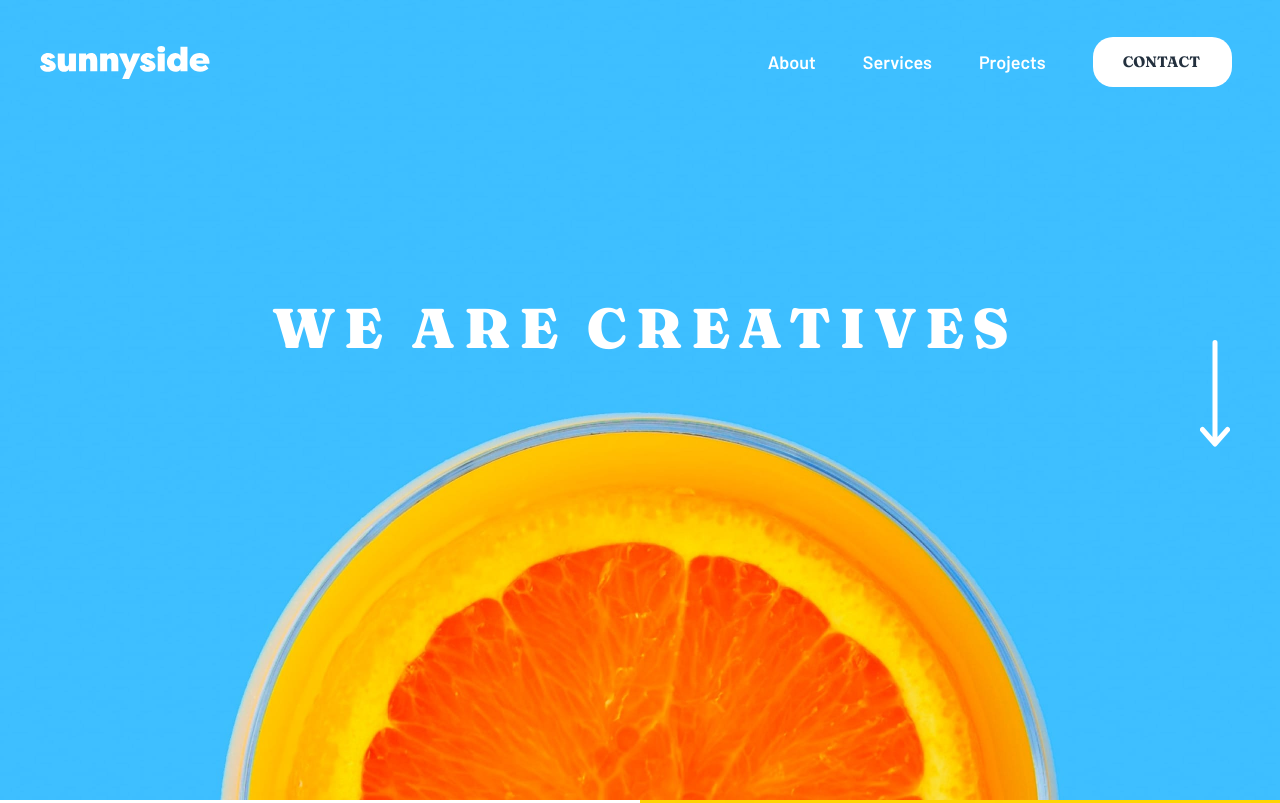
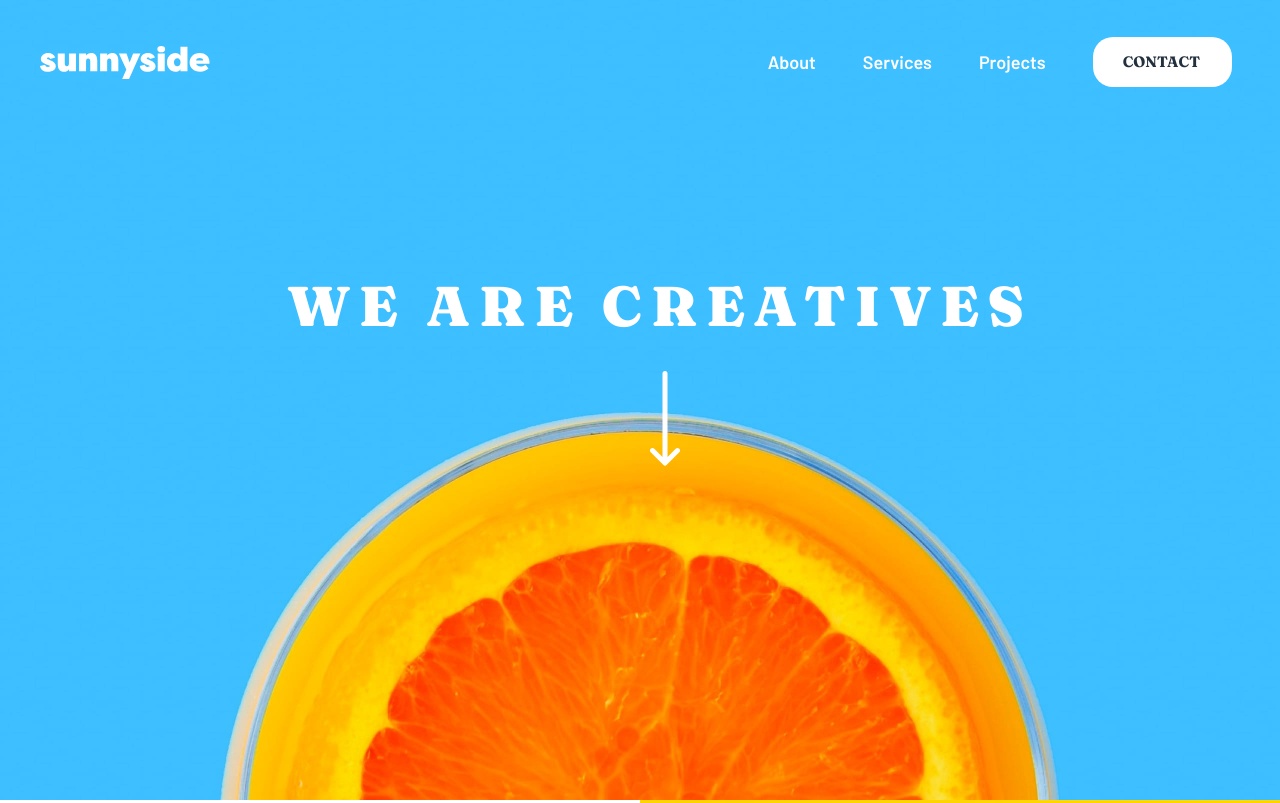
Before and after one commit to Babacar-Ciss/sunnyside-landing-page, a website: page index.html in a window 1280 px wide. Shown: the top 803 px of the page. Drawn offline with Linux system fonts and the light colour scheme.

Commit message:
first commit

```diff
--- a/assets/styles/sass/style.scss
+++ b/assets/styles/sass/style.scss
@@ -73,7 +73,6 @@ body {
         }
 
         &__hero-tag {
-            height: 69px;
             flex-basis: 75%;
             margin: 0 auto;
             text-align: center;
@@ -82,13 +81,20 @@ body {
             font-size: 56px;
             letter-spacing: 8.75px;
             color: $white;
-            transform: translate(20px,-97px);
-        }
+            transform: translate(20px,-140px);
+            position: relative;
 
-        &__arrow {
-           width: 30px;
-           height: 107px;
-           transform: translate(-50px, -50px);
+            &::after {
+                content: " ";
+                width: 30px;
+                height: 108px;
+                position: absolute;
+                top: 100px;
+                left: 470px;
+                background-image: url("../../images/svg-logos/icon-arrow-down.svg");
+                background-repeat: no-repeat;
+                background-size: contain;
+            }
         }
     }
 
--- a/index.html
+++ b/index.html
@@ -30,8 +30,6 @@
     <h1 class="header__hero-tag">
       WE ARE CREATIVES
     </h1>
-
-    <a href="#section2"><img src="/assets/images/svg-logos/icon-arrow-down.svg" class="header__arrow" alt="arrow down" /></a>
 
   </section>
 
```
Also changed, not shown: assets/styles/css/style.css, 1 other file.
